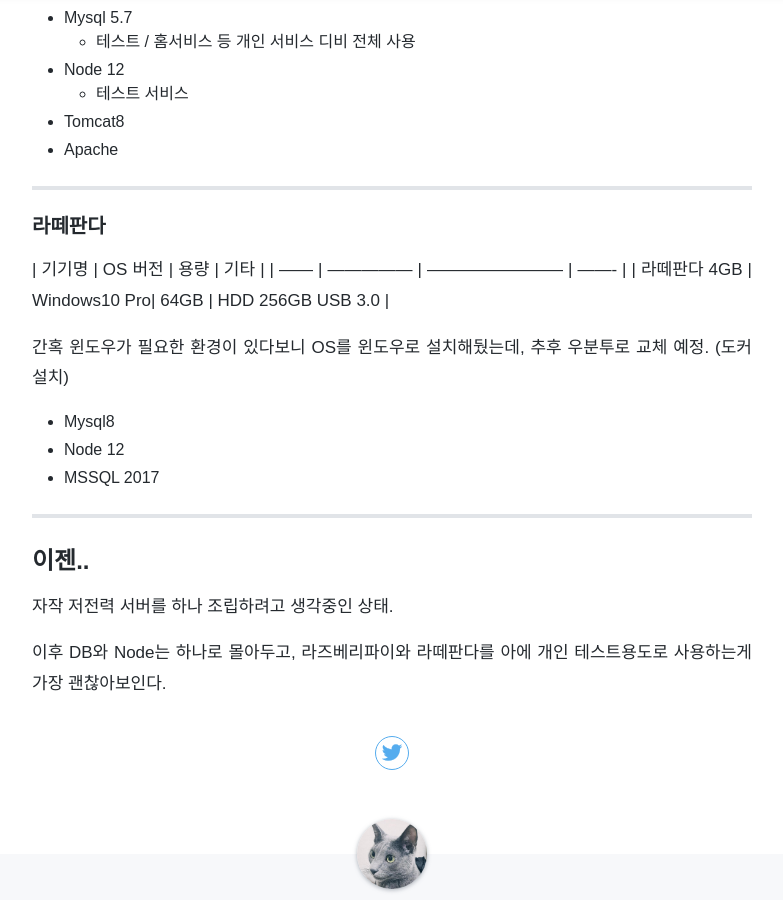
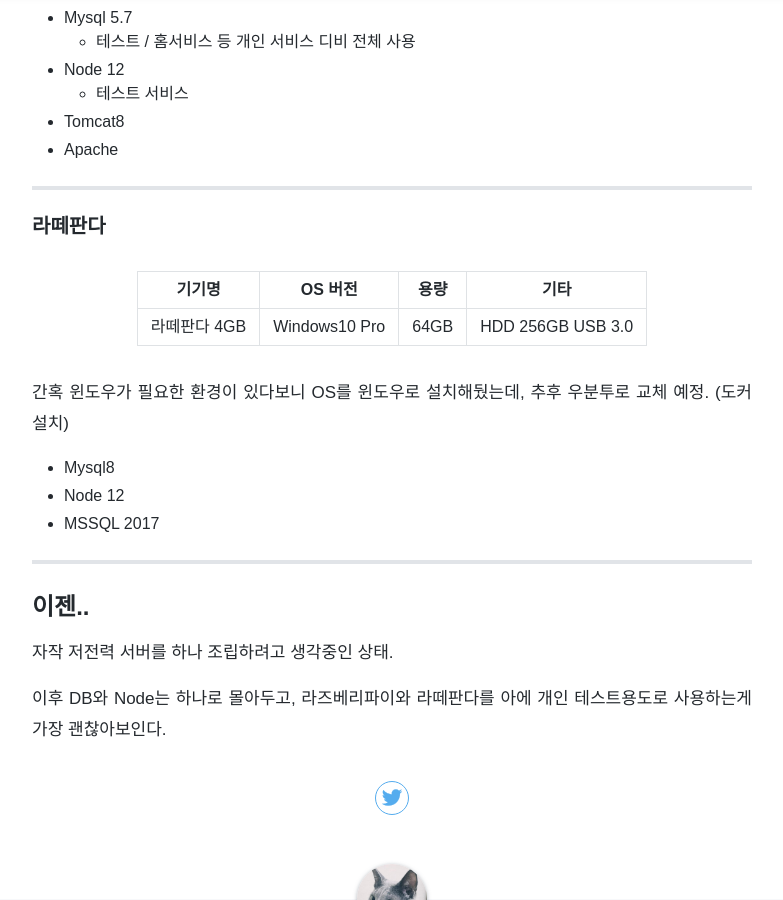
Before and after one commit to sistinafibel/sistinafibel.github.io, a Jekyll site: the page built from _posts/2019-12-05-[일상]-내가-운영하는-홈서버.md, in a window 1280 px wide and 900 px high, scrolled down 1971 px. Shown: the whole window, without its empty margins (248-1031 px from the left). Built offline with Jekyll 4.4.1, drawn with Linux system fonts in a browser that asks for light colours; nearby versions of some CDN libraries; some web fonts are replaced; comment, search, counter and statistics services are not loaded; a style sheet for code colours, icons or effects is not loaded; part of the change alters nothing that is shown.

Commit message:
홈서버 이미지 링크 수정

```diff
--- a/_posts/2019-12-05-[일상]-내가-운영하는-홈서버.md
+++ b/_posts/2019-12-05-[일상]-내가-운영하는-홈서버.md
@@ -14,7 +14,8 @@ tags: 하루 뻘글
 
 ----
 ## 우리집 홈 서버 구조
-![그림1](C:\Users\NITRO\Desktop\그림1.png)
+![그림1](https://user-images.githubusercontent.com/36251104/70207273-a24c3980-176d-11ea-9833-4647fca13c5c.png)
+
 
 * 내부망을 구축할때부터 기가랜을 생각하고 구성을 했기 때문에 Iptime의 A3004NS-M 제품을 구매.
 * 클라우드 , 메일서버 , DNS가 들어있는 SynoLogy (내부망 서비스들은 직접적으로 접근하지 않게 하고 전부 시놀로지가 Nginx 리버스 프록시를 해줌)
@@ -62,9 +63,11 @@ tags: 하루 뻘글
 ---
 
 ### 라떼판다
+
 | 기기명 | OS 버전         | 용량                     | 기타 |
 | ------ | --------------- | ------------------------ | ------- |
 | 라떼판다 4GB | Windows10 Pro| 64GB | HDD 256GB USB 3.0 |
+
 
 간혹 윈도우가 필요한 환경이 있다보니 OS를 윈도우로 설치해뒀는데, 추후 우분투로 교체 예정. (도커 설치)
 
```
